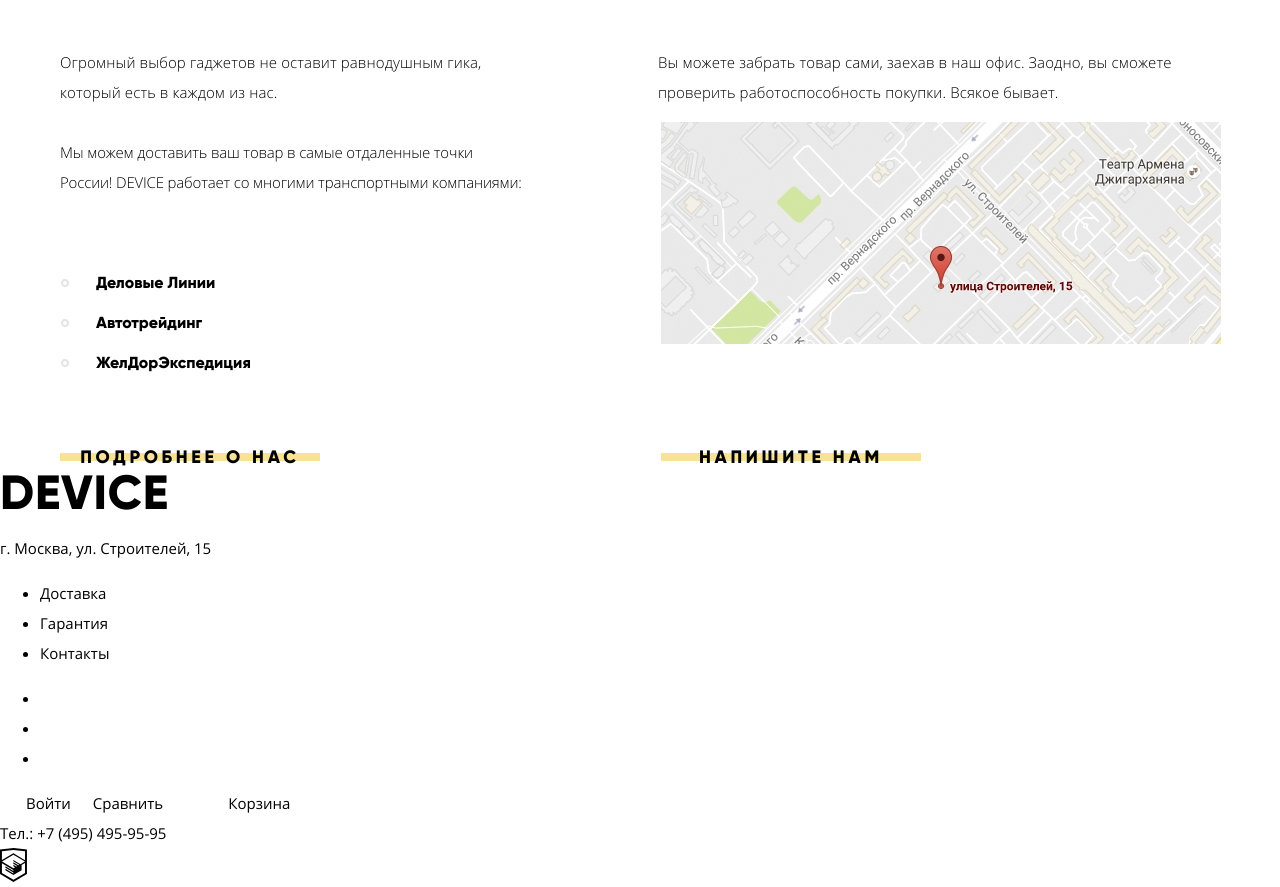
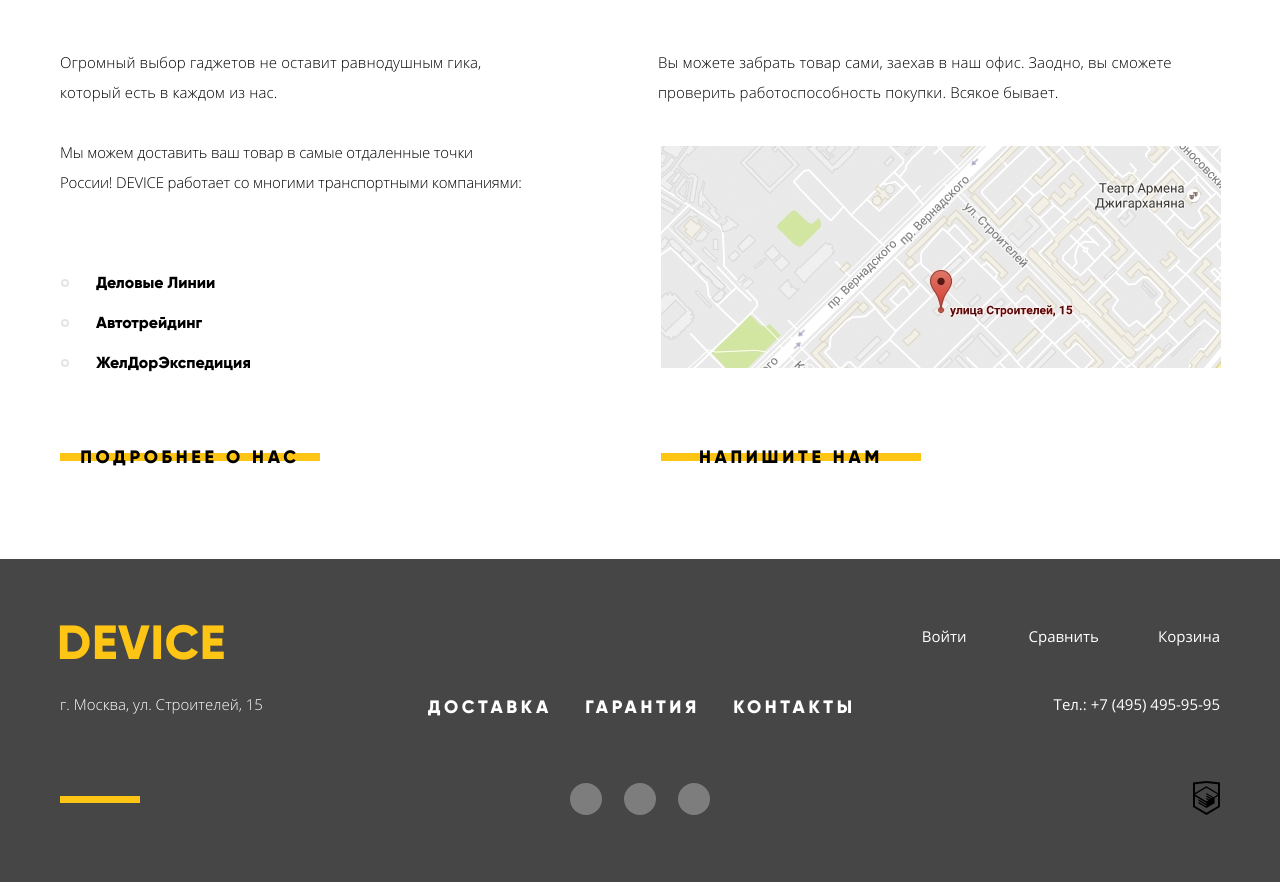
Before and after one commit to MarinMay/498289-device, a plain HTML site: page index.html in a window 1280 px wide. Shown: the part 1913-2800 px from the top of the page. Drawn offline with Linux system fonts and the light colour scheme.

Commit message:
стили для блока footer

```diff
--- a/css/style.css
+++ b/css/style.css
@@ -144,7 +144,7 @@
 }
 
 .user-menu__compare {
-  margin-right: 38px;
+  margin-right: auto;
   padding-left: 22px;
 }
 
@@ -244,6 +244,7 @@
 .main {
   width: 1200px;
   margin: 0 auto;
+  padding-bottom: 90px;
 }
 
 .main__slider {
@@ -377,8 +378,9 @@
   line-height: 24px;
   text-transform: uppercase;
   letter-spacing: 3.7px;
-  background-image: linear-gradient(to bottom, transparent 35%, #f7e296 35%, #f7e296 65%, transparent 65%);
+  background-image: linear-gradient(to bottom, transparent 35%, #fec515 35%, #fec515 65%, transparent 65%);
   border: none;
+  background-color: transparent;
 }
 
 .preview-slider__facts {
@@ -678,7 +680,142 @@
 }
 
 .information__map {
+  margin-top: 24px;
   width: 560px;
   height: 222px;
   background-image: url(../img/map.jpg);
 }
+
+.footer {
+  padding: 60px 0 47px;
+  background-color: #464646;
+  color: #ffffff;
+}
+
+.footer__inner {
+  display: flex;
+  justify-content: space-between;
+  width: 1160px;
+  margin: 0 auto;
+}
+
+.footer__item {}
+
+.footer__item--left {
+  position: relative;
+  width: 30%;
+  text-align: left;
+}
+
+.footer__item--left::after {
+  position: absolute;
+  content: "";
+  left: 0;
+  bottom: 32px;
+  width: 80px;
+  background-color: #fec515;
+  height: 7px;
+}
+
+.logo--footer {
+  margin-left: -3px;
+  color: #fec515;
+}
+
+.footer__address {
+  margin-top: 21px;
+  font-weight: 300;
+}
+
+.footer__item--right {
+  width: 68.3%;
+  padding-top: 2px;
+  text-align: right;
+}
+
+.footer__user-menu {
+  justify-content: flex-end;
+  text-align: left;
+}
+
+.footer__user-menu .user-menu__autorization{
+  display: flex;
+  justify-content: flex-end;
+  width: 72.5%;
+  padding-right: 40px;
+}
+
+.footer__user-menu .user-menu__compare {
+  margin-right: 32px;
+}
+
+.footer__links {
+  display: flex;
+  flex-wrap: wrap;
+  justify-content: space-between;
+  padding-top: 38px;
+}
+
+.info {
+  display: flex;
+  justify-content: space-between;
+  width: 54%;
+  margin: 0;
+  padding: 6px 0 0;
+  list-style: none;
+  font-family: "Gilroy-Extra Bold";
+  font-size: 18px;
+  line-height: 24px;
+  letter-spacing: 3.6px;
+  text-transform: uppercase;
+}
+
+.info__item {}
+
+.info__link {
+  margin-left: 4px;
+}
+
+.info__link--left {
+  margin-left: 0;
+}
+
+.footer__phone-number-wrapper {
+  width: 40%;
+}
+
+.footer__phone-number {
+}
+
+.social {
+  width: 53.7%;
+  margin: 64px 0 0;
+  padding: 0;
+  list-style: none;
+  text-align: center;
+  font-size: 0;
+}
+
+.social__item {
+  display: inline-block;
+  margin: 0 11px 5px;
+}
+
+.social__item--facebook {}
+.social__item--insta {}
+.social__item--twitter {}
+
+.social__link {
+  display: block;
+  width: 32px;
+  height: 32px;
+  background-color: #ffffff;
+  border-radius: 50%;
+  opacity: 0.3;
+}
+
+.footer__copyright {
+  width: 40%;
+  margin-top: 62px;
+}
+.footer__copyright__link {}
--- a/index.html
+++ b/index.html
@@ -197,7 +197,7 @@
       <section class="main__service service-slider">
         <h2 class="visually-hidden">Наш сервис</h2>
 
-        <input class="visually-hidden" type="radio" id="service-slide1" name="service-slider-control">
+        <input class="visually-hidden" type="radio" id="service-slide1" name="service-slider-control" checked>
 
         <input class="visually-hidden" type="radio" id="service-slide2" name="service-slider-control">
 
@@ -301,17 +301,32 @@
     </main>
 
     <footer class="footer">
+      <div class="footer__inner">
         <div class="footer__item footer__item--left">
           <a class="logo logo--footer">DEVICE</a>
           <p class="footer__address">г. Москва, ул. Строителей, 15</p>
         </div>
 
-      <div class="footer__item footer__item--center">
-        <ul class="features">
-          <li class="features__item"><a href="#" class="features__link">Доставка</a></li>
-          <li class="features__item"><a href="#" class="features__link">Гарантия</a></li>
-          <li class="features__item"><a href="#" class="features__link">Контакты</a></li>
+        <div class="footer__item footer__item--right">
+          <div class="footer__user-menu user-menu user-menu--footer">
+            <div class="user-menu__autorization">
+              <a href="#" class="user-menu__log-in">Войти</a>
+            </div>
+
+            <a href="#" class="user-menu__compare">Сравнить</a>
+            <a href="#" class="user-menu__card">Корзина</a>
+          </div>
+
+          <div class="footer__links">
+            <ul class="info">
+              <li class="info__item"><a href="#" class="info__link  info__link--left">Доставка</a></li>
+              <li class="info__item"><a href="#" class="info__link">Гарантия</a></li>
+              <li class="info__item"><a href="#" class="info__link">Контакты</a></li>
             </ul>
+
+            <div class="footer__phone-number-wrapper">
+              <a href="tel:+74954959595" class="footer__phone-number">Тел.: +7 (495) 495-95-95</a>
+            </div>
 
             <ul class="social">
               <li class="social__item social__item--facebook">
@@ -331,24 +346,14 @@
                 </a>
               </li>
             </ul>
-      </div>
-
-      <div class="footer__item footer__item--right">
-        <div class="footer__user-menu user-menu">
-          <a href="#" class="user-menu__log-in">Войти</a>
-
-          <a href="#" class="user-menu__compare">Сравнить</a>
-
-          <a href="#" class="user-menu__card">Корзина</a>
-        </div>
-
-        <a href="tel:+74954959595" class="footer__phone-number">Тел.: +7 (495) 495-95-95</a>
 
             <div class="footer__copyright">
               <a href="https://htmlacademy.ru/intensive/htmlcss" class="footer__copyright__link">
                 <span class="visually-hidden">HTML-Академия</span>
                 <svg xmlns="http://www.w3.org/2000/svg" width="27" height="35" viewBox="0 0 27 35"><path d="M13.62.017L13.472 0 0 1.412v24.661l13.472 8.017 13.43-7.99.042-.026V1.412L13.62.017zm11.399 12.11L13.495 5.334l-.001-.104-.087.05-.088-.056v.109L1.925 12.118V3.147l11.547-1.212 11.547 1.212v8.98zm-11.614-5.34L24.923 13.5l-4.479 2.64-7.093-4.221-.013 1.415 5.904 3.513-.86.507-5.031-2.992-.013 1.415 3.827 2.275-.782.523-3.032-1.787-.013 1.413 1.852 1.091-1.8 1.081-11.356-6.751 11.371-6.835zm-11.48 8.34l11.411 6.791.015 1.044-7.941-4.728-.015 1.416 7.979 4.796.017 1.076-7.972-4.741-.013 1.415 8.021 4.821.045.026 8.143-4.872v-1.268l-.011-.148v-3.761l3.415-2.036v10.02L13.472 31.85 1.925 24.979v-9.852z"/></svg>
               </a>
+            </div>
+          </div>
         </div>
       </div>
     </footer>
```
Also changed, not shown: catalog.html (+8 -2 lines). Lines whose indentation alone changed are shown as unchanged.
